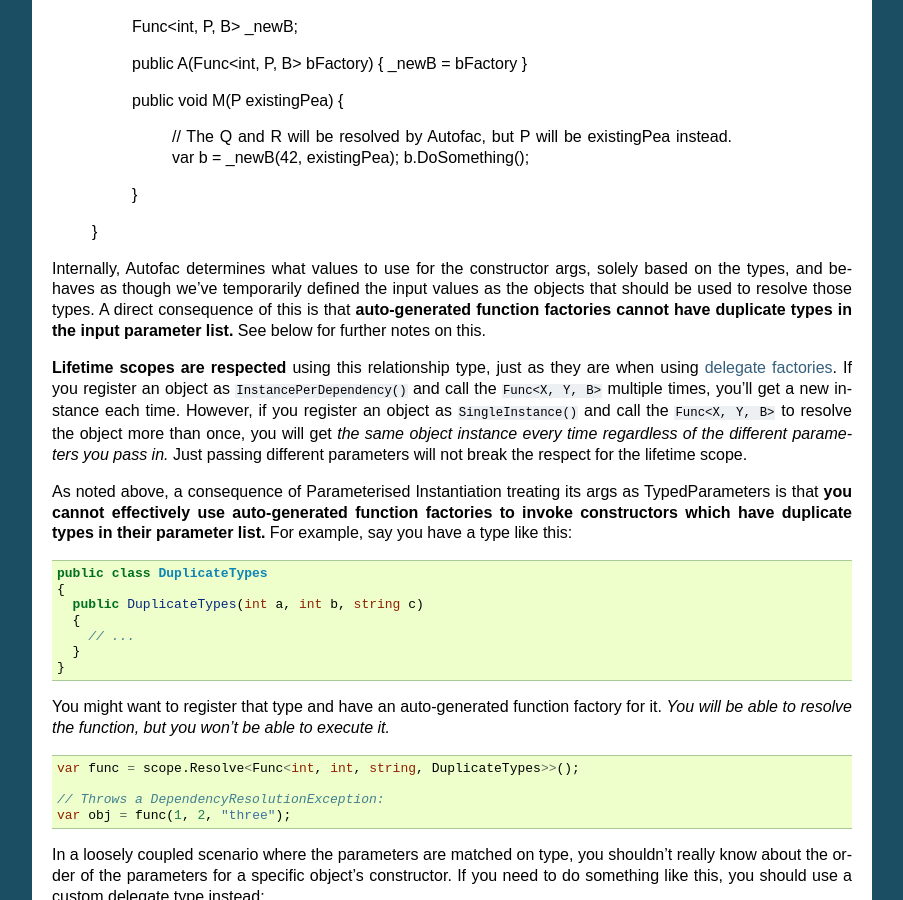
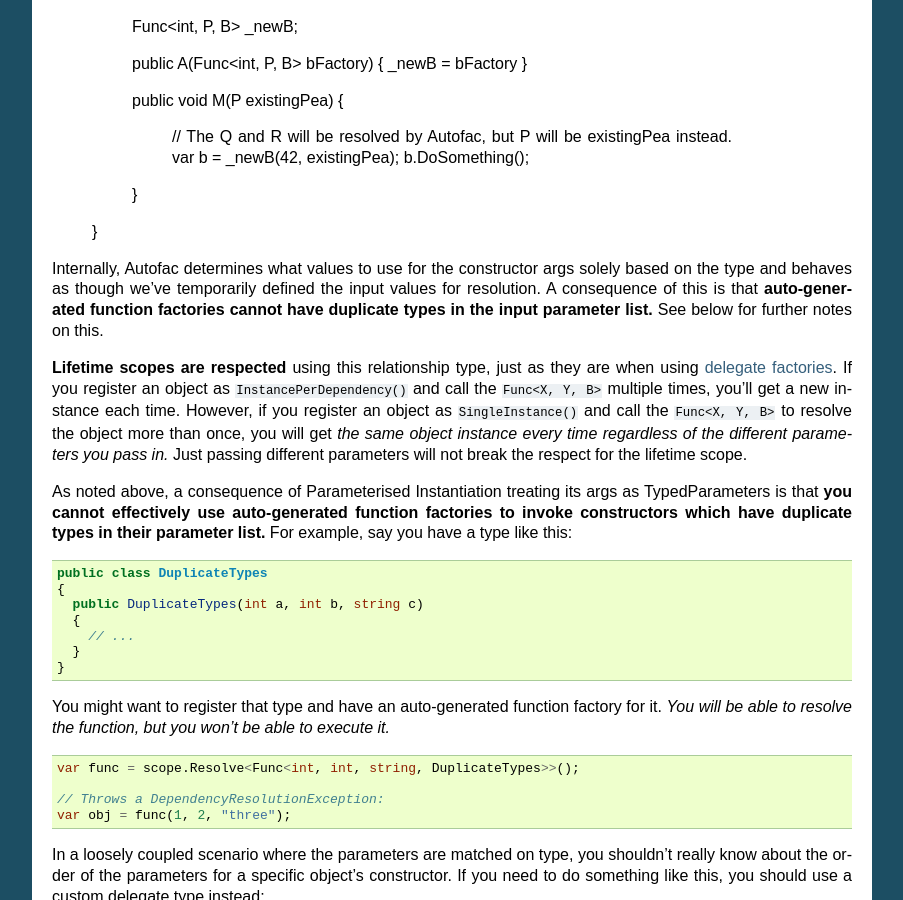
Before and after one commit to autofac/Documentation, a Sphinx documentation site: the page built from docs/resolve/relationships.rst, in a window 1280 px wide and 900 px high, scrolled down 3932 px. Shown: the whole window, without its empty margins (198-1101 px from the left). Built offline with Sphinx 7.4.7, drawn with Linux system fonts in a browser that asks for light colours.

Commit message:
Update docs/resolve/relationships.rst
Co-Authored-By: Travis Illig <tillig@paraesthesia.com>

```diff
--- a/docs/resolve/relationships.rst
+++ b/docs/resolve/relationships.rst
@@ -227,7 +227,7 @@ Example:
         }
     }
 
-Internally, Autofac determines what values to use for the constructor args, solely based on the types, and behaves as though we've temporarily defined the input values as the objects that should be used to resolve those types. A direct consequence of this is that  **auto-generated function factories cannot have duplicate types in the input parameter list.** See below for further notes on this.
+Internally, Autofac determines what values to use for the constructor args solely based on the type and behaves as though we've temporarily defined the input values for resolution. A consequence of this is that  **auto-generated function factories cannot have duplicate types in the input parameter list.** See below for further notes on this.
 
 **Lifetime scopes are respected** using this relationship type, just as they are when using :doc:`delegate factories <../advanced/delegate-factories>`. If you register an object as ``InstancePerDependency()`` and call the ``Func<X, Y, B>`` multiple times, you'll get a new instance each time. However, if you register an object as ``SingleInstance()`` and call the ``Func<X, Y, B>`` to resolve the object more than once, you will get *the same object instance every time regardless of the different parameters you pass in.* Just passing different parameters will not break the respect for the lifetime scope.
 
```
